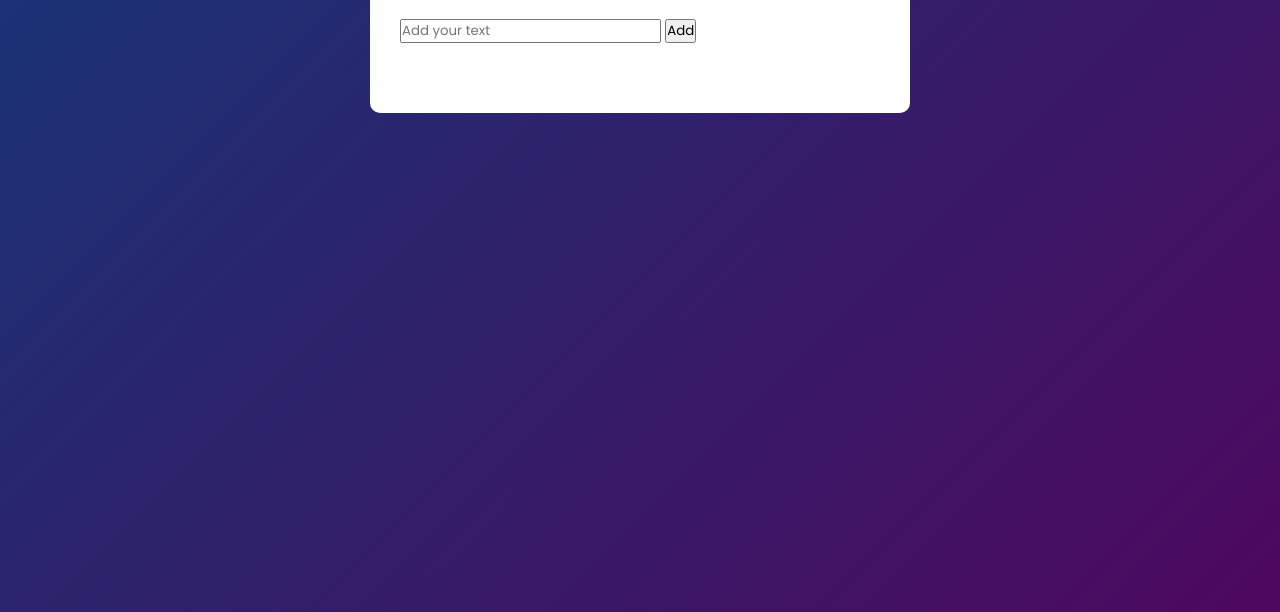
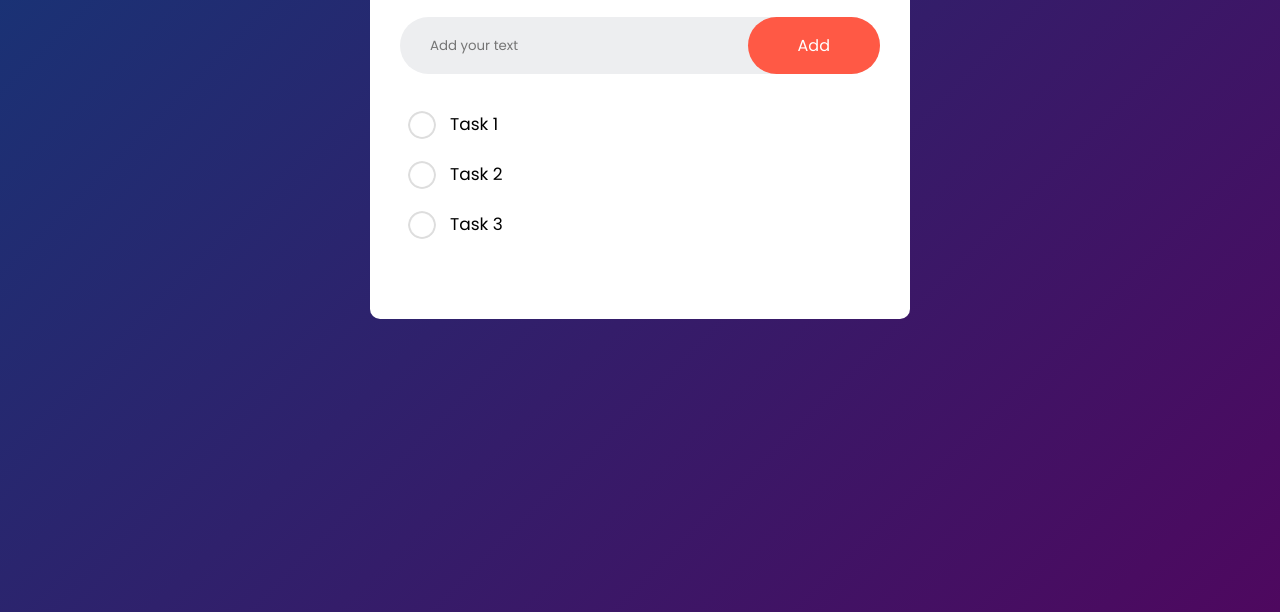
Before and after one commit to SameurRouag123/TodoList, a plain HTML site: page index.html in a window 1280 px wide. Shown: the part 188-800 px from the top of the page. Drawn offline with Linux system fonts and the light colour scheme.

Commit message:
Updating Input Section

```diff
--- a/index.html
+++ b/index.html
@@ -18,6 +18,11 @@
                 <input type="text" name="" id="input-box" placeholder="Add your text">
                 <button>Add</button>
             </div>
+            <ul id="list-container">
+                <li>Task 1</li>
+                <li>Task 2</li>
+                <li>Task 3</li>
+            </ul>
         </div>
     </div>
 </body>
--- a/style.css
+++ b/style.css
@@ -28,3 +28,49 @@
     width: 30px;
     margin-left: 10px;
 }
+.row{
+    display: flex;
+    align-items: center;
+    justify-content: space-between;
+    background: #edeef0;
+    border-radius: 30px;
+    padding-left: 20px;
+    margin-bottom: 25px;
+}
+input{
+    flex: 1;
+    border: none;
+    outline: none;
+    background: transparent;
+    padding: 10px;
+}
+button{
+    border: none;
+    outline: none;
+    padding: 16px 50px;
+    background: #ff5945;
+    color: #fff;
+    font-size: 16px;
+    cursor: pointer;
+    border-radius: 40px;
+}
+ul li{
+    list-style: none;
+    font-size: 17px;
+    padding: 12px 8px 12px 50px;
+    user-select: none;
+    cursor: pointer;
+    position: relative;
+}
+ul li::before{
+    content: '';
+    position: absolute;
+    height: 28px;
+    width: 28px;
+    border-radius: 50%;
+    background-image: url(images/unchecked.png);
+    background-size: cover;
+    background-position: center;
+    top: 12px;
+    left: 8px;
+}
```
